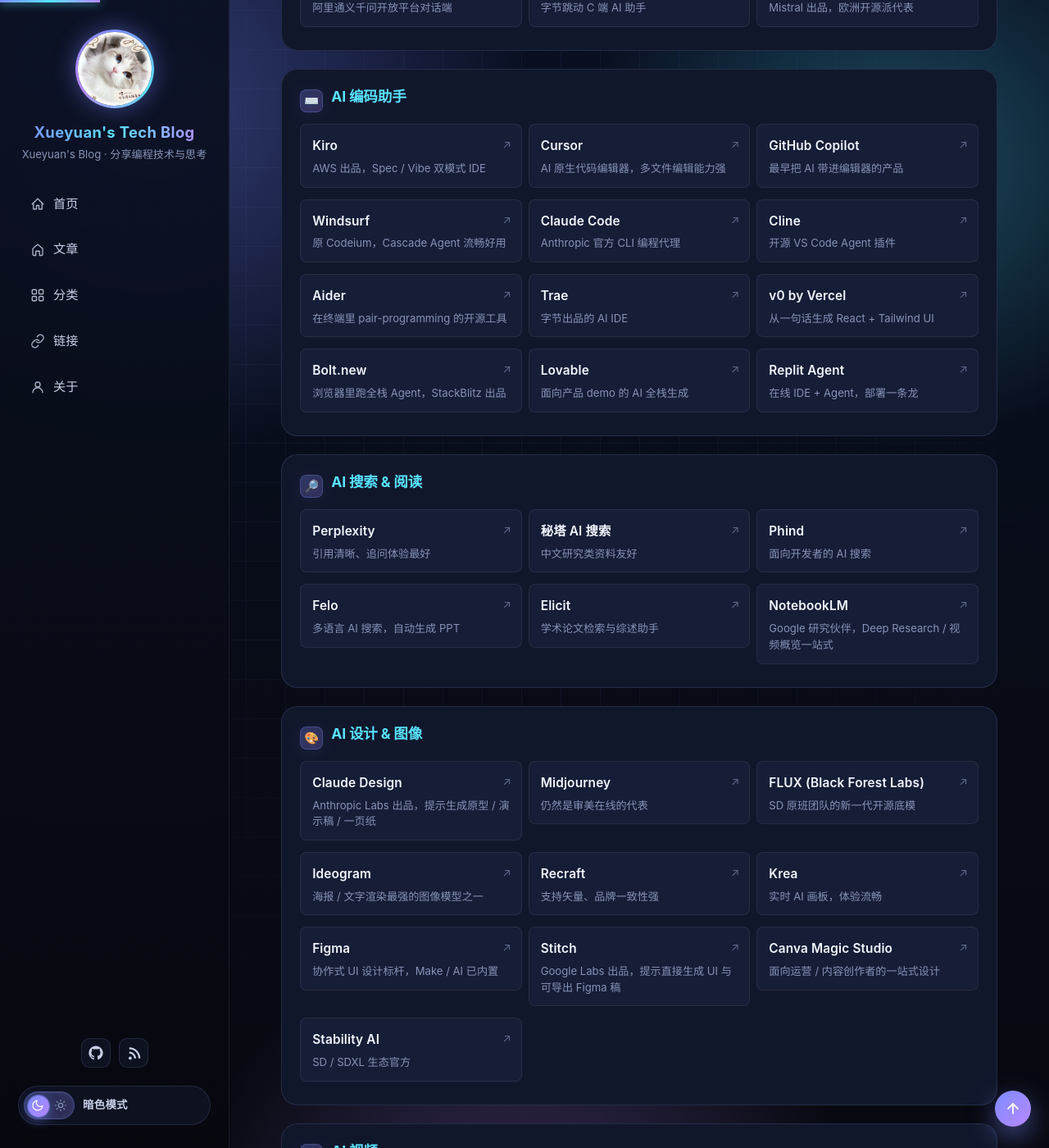
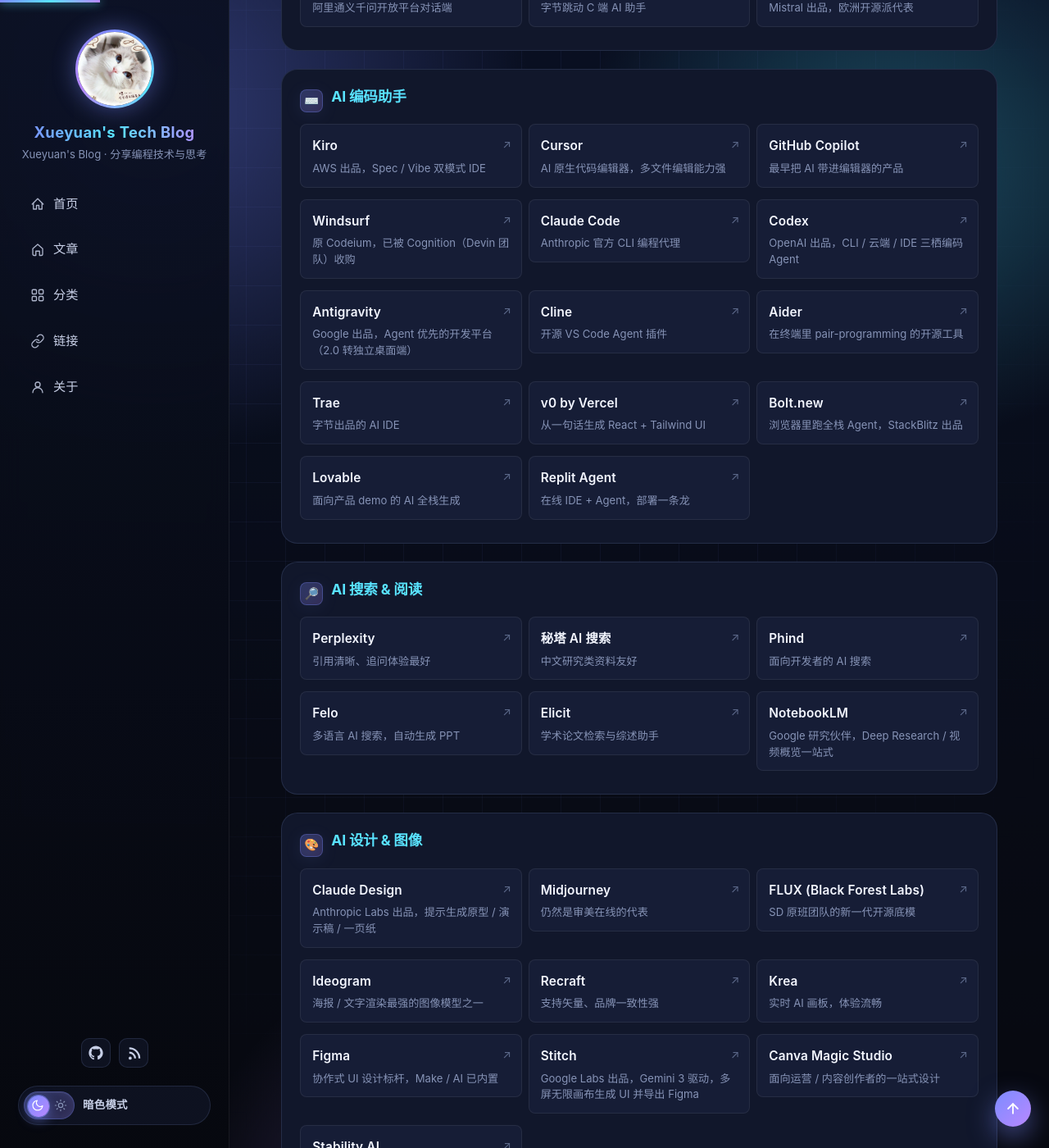
Before and after one commit to XueyuanQiao/xueyuanqiao.github.io, a Jekyll site: the page built from doc.markdown, in a window 1280 px wide and 1400 px high, scrolled down 592 px. Shown: the whole window at 82% size. Built offline with Jekyll 4.4.1, drawn with Linux system fonts in a browser that asks for light colours; some of the changed text lies outside the part shown.

Commit message:
docs: 更新 AI 工具导航链接（Codex/Antigravity/Grok Imagine 等）

```diff
--- a/doc.markdown
+++ b/doc.markdown
@@ -12,7 +12,7 @@
 
     <div class="hero-stats">
         <div class="stat">
-            <span class="num" data-counter="157">0</span>
+            <span class="num" data-counter="159">0</span>
             <span class="label">Links</span>
         </div>
         <div class="stat">
@@ -49,8 +49,10 @@
     <li><a href="https://kiro.dev" target="_blank" rel="noopener"><span class="link-name">Kiro</span><span class="link-desc">AWS 出品，Spec / Vibe 双模式 IDE</span></a></li>
     <li><a href="https://cursor.com" target="_blank" rel="noopener"><span class="link-name">Cursor</span><span class="link-desc">AI 原生代码编辑器，多文件编辑能力强</span></a></li>
     <li><a href="https://github.com/features/copilot" target="_blank" rel="noopener"><span class="link-name">GitHub Copilot</span><span class="link-desc">最早把 AI 带进编辑器的产品</span></a></li>
-    <li><a href="https://windsurf.com" target="_blank" rel="noopener"><span class="link-name">Windsurf</span><span class="link-desc">原 Codeium，Cascade Agent 流畅好用</span></a></li>
+    <li><a href="https://windsurf.com" target="_blank" rel="noopener"><span class="link-name">Windsurf</span><span class="link-desc">原 Codeium，已被 Cognition（Devin 团队）收购</span></a></li>
     <li><a href="https://www.anthropic.com/claude-code" target="_blank" rel="noopener"><span class="link-name">Claude Code</span><span class="link-desc">Anthropic 官方 CLI 编程代理</span></a></li>
+    <li><a href="https://openai.com/codex" target="_blank" rel="noopener"><span class="link-name">Codex</span><span class="link-desc">OpenAI 出品，CLI / 云端 / IDE 三栖编码 Agent</span></a></li>
+    <li><a href="https://antigravity.google" target="_blank" rel="noopener"><span class="link-name">Antigravity</span><span class="link-desc">Google 出品，Agent 优先的开发平台（2.0 转独立桌面端）</span></a></li>
     <li><a href="https://cline.bot" target="_blank" rel="noopener"><span class="link-name">Cline</span><span class="link-desc">开源 VS Code Agent 插件</span></a></li>
     <li><a href="https://aider.chat" target="_blank" rel="noopener"><span class="link-name">Aider</span><span class="link-desc">在终端里 pair-programming 的开源工具</span></a></li>
     <li><a href="https://www.trae.ai" target="_blank" rel="noopener"><span class="link-name">Trae</span><span class="link-desc">字节出品的 AI IDE</span></a></li>
@@ -85,7 +87,7 @@
     <li><a href="https://www.recraft.ai" target="_blank" rel="noopener"><span class="link-name">Recraft</span><span class="link-desc">支持矢量、品牌一致性强</span></a></li>
     <li><a href="https://www.krea.ai" target="_blank" rel="noopener"><span class="link-name">Krea</span><span class="link-desc">实时 AI 画板，体验流畅</span></a></li>
     <li><a href="https://www.figma.com" target="_blank" rel="noopener"><span class="link-name">Figma</span><span class="link-desc">协作式 UI 设计标杆，Make / AI 已内置</span></a></li>
-    <li><a href="https://stitch.withgoogle.com" target="_blank" rel="noopener"><span class="link-name">Stitch</span><span class="link-desc">Google Labs 出品，提示直接生成 UI 与可导出 Figma 稿</span></a></li>
+    <li><a href="https://stitch.withgoogle.com" target="_blank" rel="noopener"><span class="link-name">Stitch</span><span class="link-desc">Google Labs 出品，Gemini 3 驱动，多屏无限画布生成 UI 并导出 Figma</span></a></li>
     <li><a href="https://www.canva.com/magic-studio/" target="_blank" rel="noopener"><span class="link-name">Canva Magic Studio</span><span class="link-desc">面向运营 / 内容创作者的一站式设计</span></a></li>
     <li><a href="https://stability.ai" target="_blank" rel="noopener"><span class="link-name">Stability AI</span><span class="link-desc">SD / SDXL 生态官方</span></a></li>
   </ul>
@@ -95,7 +97,7 @@
 <div class="link-category">
   <h2><span class="link-cate-emoji">🎬</span>AI 视频</h2>
   <ul>
-    <li><a href="https://sora.com" target="_blank" rel="noopener"><span class="link-name">Sora</span><span class="link-desc">OpenAI 视频生成</span></a></li>
+    <li><a href="https://grok.com" target="_blank" rel="noopener"><span class="link-name">Grok Imagine</span><span class="link-desc">xAI 出品，图 / 文生视频带原生音频，Sora 退场后强势补位</span></a></li>
     <li><a href="https://runwayml.com" target="_blank" rel="noopener"><span class="link-name">Runway</span><span class="link-desc">老牌 AI 视频，Gen 系列持续更新</span></a></li>
     <li><a href="https://pika.art" target="_blank" rel="noopener"><span class="link-name">Pika</span><span class="link-desc">短片创意社区</span></a></li>
     <li><a href="https://lumalabs.ai/dream-machine" target="_blank" rel="noopener"><span class="link-name">Luma Dream Machine</span><span class="link-desc">连贯运动出色</span></a></li>
@@ -209,7 +211,7 @@
     <li><a href="https://svelte.dev" target="_blank" rel="noopener"><span class="link-name">Svelte / SvelteKit</span><span class="link-desc">编译时框架，体验干净</span></a></li>
     <li><a href="https://www.solidjs.com" target="_blank" rel="noopener"><span class="link-name">SolidJS</span><span class="link-desc">细粒度响应式</span></a></li>
     <li><a href="https://astro.build" target="_blank" rel="noopener"><span class="link-name">Astro</span><span class="link-desc">内容站点首选</span></a></li>
-    <li><a href="https://remix.run" target="_blank" rel="noopener"><span class="link-name">Remix</span><span class="link-desc">原生 Web 标准 + Loader / Action</span></a></li>
+    <li><a href="https://remix.run" target="_blank" rel="noopener"><span class="link-name">Remix</span><span class="link-desc">已并入 React Router v7 framework mode</span></a></li>
     <li><a href="https://tailwindcss.com" target="_blank" rel="noopener"><span class="link-name">Tailwind CSS</span><span class="link-desc">原子化 CSS 事实标准</span></a></li>
     <li><a href="https://ui.shadcn.com" target="_blank" rel="noopener"><span class="link-name">shadcn/ui</span><span class="link-desc">"复制组件源码"型设计系统</span></a></li>
     <li><a href="https://www.radix-ui.com" target="_blank" rel="noopener"><span class="link-name">Radix UI</span><span class="link-desc">无样式可访问的底座</span></a></li>
```
